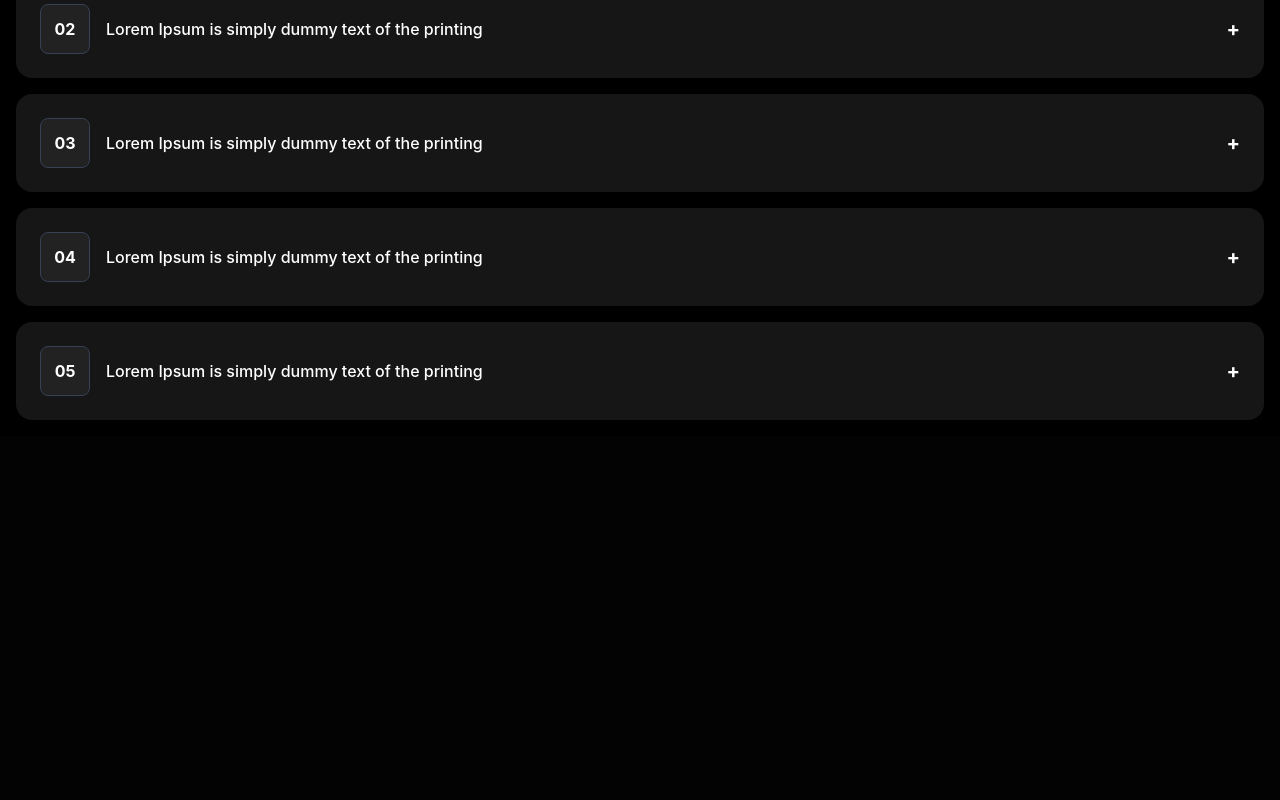
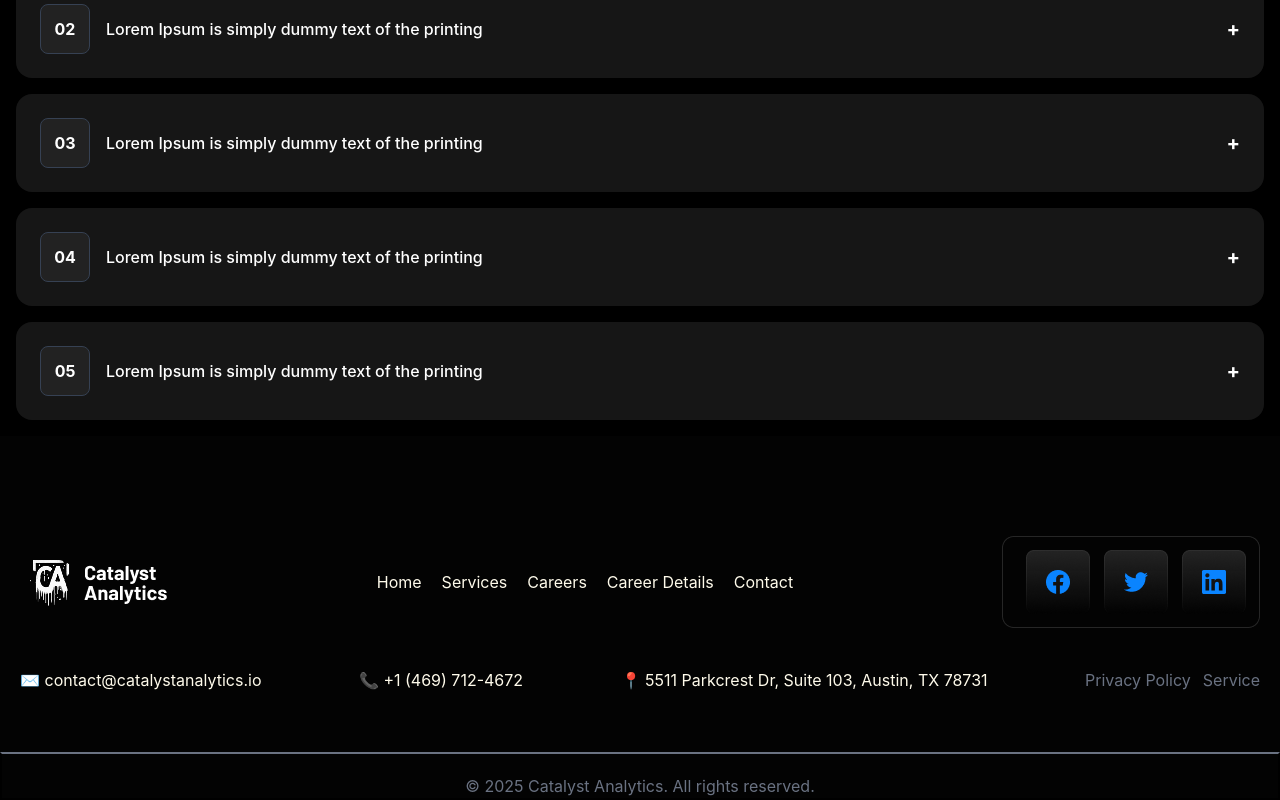
Before and after one commit to shokirovsh01/exam-3, a website: page index.html in a window 1280 px wide. Shown: the part 1560-2360 px from the top of the page. Before the commit the page ends 1996 px from the top, so only its background shows below. Drawn offline with nearby package versions, Linux system fonts and the light colour scheme; files that its build step writes are made by us from their sources.

Commit message:
section 5

```diff
--- a/index.html
+++ b/index.html
@@ -189,7 +189,38 @@
   </div>
 </div>
 
+<!-- section 5 -->
 
+<footer class="flex justify-between flex-col lg:flex-row max-w-325 mt-20 m-auto items-center p-5 text-center lg:text-start">
+
+<img src="./src/img/Logo (7).png" alt="">
+
+<div class="flex gap-5 text-amber-50 ">
+    <p>Home</p>
+    <p>Services</p>
+    <p>Careers</p>
+    <p>Career Details</p>
+    <p>Contact</p>
+</div>
+
+<img src="./src/img/Sub Container.png" alt="">
+</footer>
+
+<footer class="flex justify-between text-amber-50  flex-col lg:flex-row max-w-325  m-auto items-center p-5 text-center lg:text-start">
+
+<h1>✉ contact@catalystanalytics.io</h1>
+<h1>📞 +1 (469) 712-4672</h1>
+<h1>📍 5511 Parkcrest Dr, Suite 103, Austin, TX 78731</h1>
+
+<div class="flex gap-3">
+<p class="text-gray-500">Privacy Policy</p>
+<p class="text-gray-500">Service</p>
+</div>
+
+</footer>
+<div class="border-t-gray-500 border-2 mt-10">
+    <h1 class="text-gray-500 text-center mt-5   ">© 2025 Catalyst Analytics. All rights reserved.</h1>
+</div>
 
 </body>
 </html>
```
Also changed, not shown: src/img/Sub Container.png (added).
